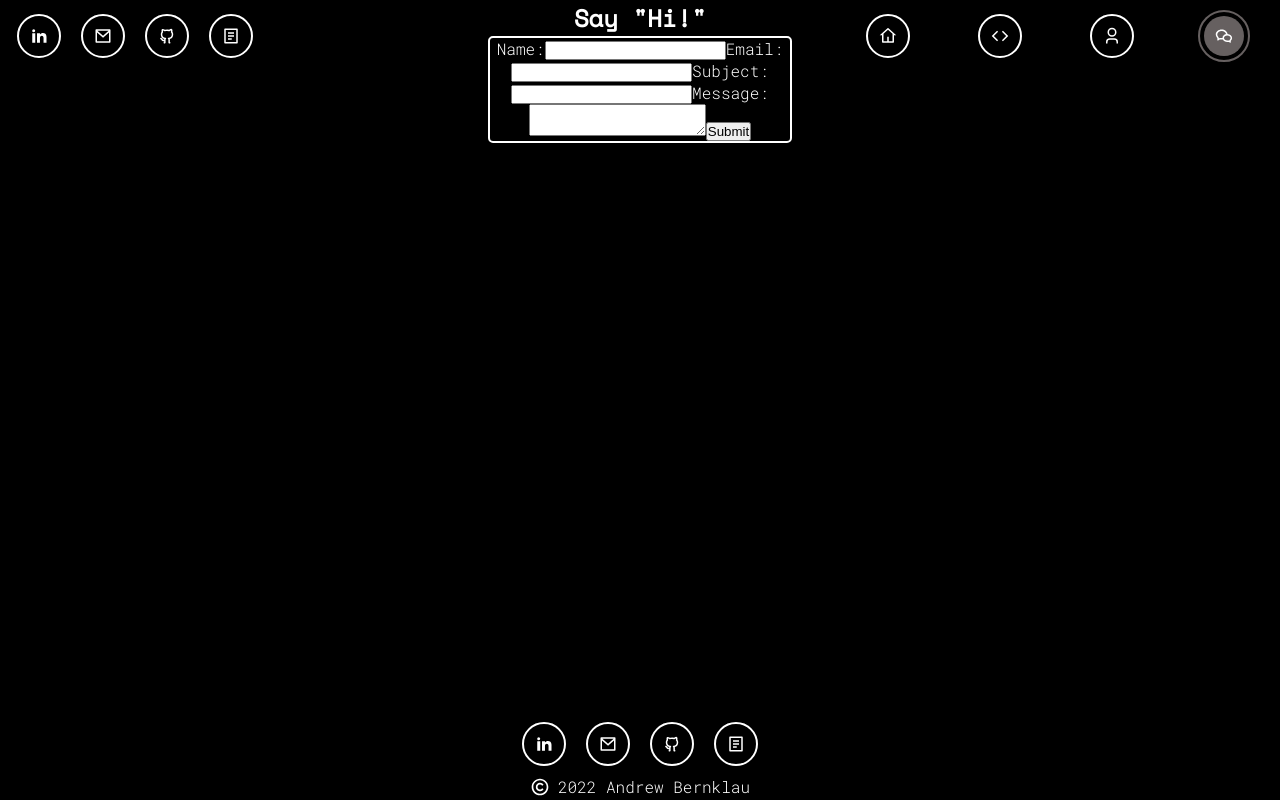
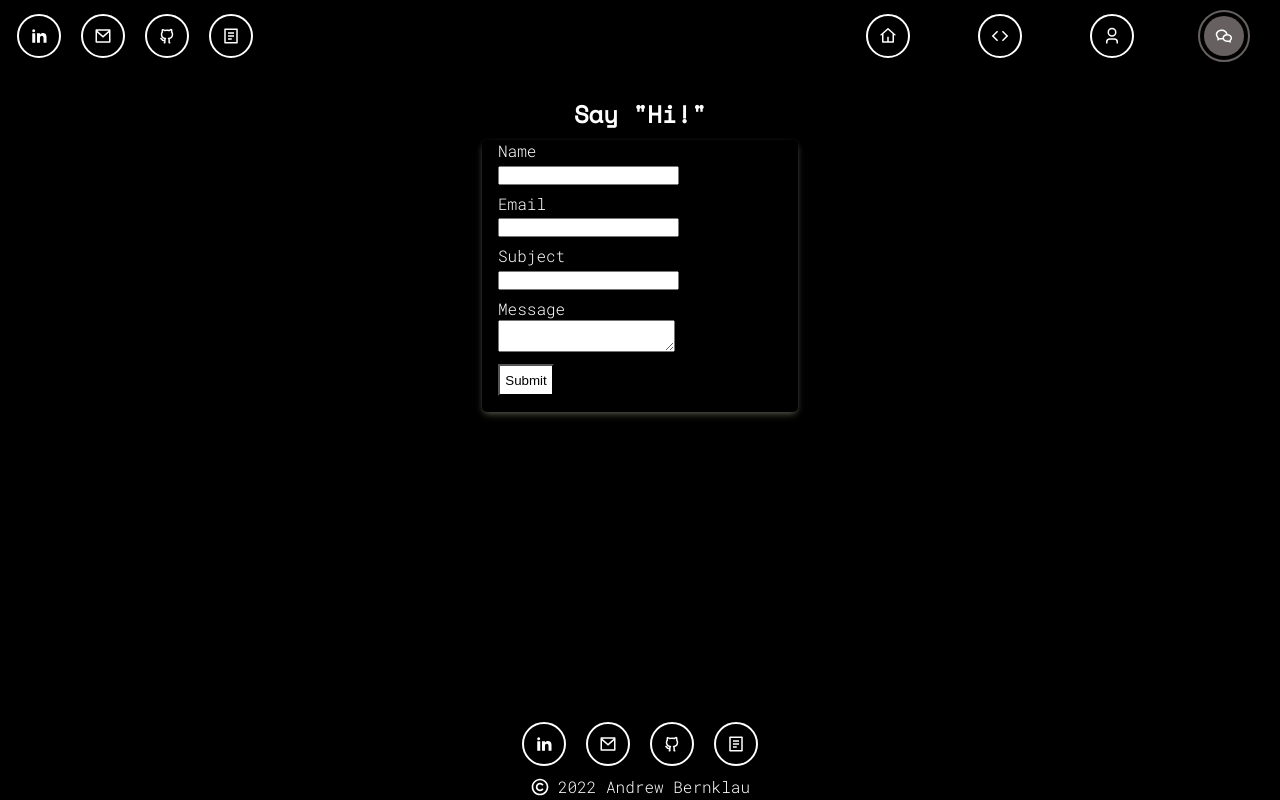
Before and after one commit to abernklau1/portfolio, a React (Create React App) app: page /contact in a window 1280 px wide. Built offline with nearby package versions, Linux system fonts and the light colour scheme.

Commit message:
Organizing and styling of contact form

```diff
--- a/src/components/ContactForm.js
+++ b/src/components/ContactForm.js
@@ -26,20 +26,22 @@ const ContactForm = () => {
   return (
     <section className="form-container">
       <form action="mailto:andrewbernklau98@gmail.com">
-        <InputLabel for="name">Name:</InputLabel>
+        <InputLabel for="name">Name</InputLabel>
         <FormInput name="name" value={values.name} onChange={handleChange} />
-        <InputLabel for="email">Email:</InputLabel>
+        <InputLabel for="email">Email</InputLabel>
         <FormInput name="email" value={values.email} onChange={handleChange} />
-        <InputLabel for="subject">Subject:</InputLabel>
+        <InputLabel for="subject">Subject</InputLabel>
         <FormInput
           name="subject"
           value={values.subject}
           onChange={handleChange}
         />
-        <InputLabel for="message">Message:</InputLabel>
-        <textarea name="message" value={values.message} onChange={handleChange}>
-          Type here...
-        </textarea>
+        <InputLabel for="message">Message</InputLabel>
+        <textarea
+          name="message"
+          value={values.message}
+          onChange={handleChange}
+        ></textarea>
         <button type="submit" onClick={handleSubmit}>
           Submit
         </button>
--- a/src/index.scss
+++ b/src/index.scss
@@ -1,6 +1,7 @@
 @import url("https://fonts.googleapis.com/css2?family=Roboto+Mono:wght@300&family=Space+Mono&display=swap");
 
-$box-shadow-1: rgba(0, 0, 0, 0.35) 0px 5px 15px;
+$box-shadow-1: rgba(205, 205, 152, 0.25) 0px 4px 10px -2px,
+rgba(255, 255, 255, 0.3) 0px 2px 6px -2px;
 $box-shadow-2: rgba(100, 100, 111, 0.2) 0px 7px 29px 0px;
 $box-shadow-3: rgba(0, 0, 0, 0.24) 0px 3px 8px;
 $box-shadow-4: rgba(60, 64, 67, 0.3) 0px 1px 2px 0px,
@@ -72,7 +73,7 @@ button {
 }
 
 .content-container {
-  padding-bottom: $footer-separator;
+  padding: $footer-separator 0;
 }
 
 .icons {
@@ -155,11 +156,32 @@ a.active {
 
 // Contact
 
-.form-container{
-  border: 2px solid #fff;
+.form-container {
   border-radius: 5px;
   width: 300px;
   margin: auto;
+  text-align: left;
+  padding: 0 0 .5rem 1rem;
+  box-shadow: $box-shadow-1;
+
+  label {
+    display: block;
+    margin: .5rem 0 .1rem;
+  }
+
+  button {
+    display: block;
+    margin: .5rem 0;
+    width: 3.5rem;
+    height: 2rem;
+    background: white;
+    &:hover {
+      box-shadow: rgba(205, 205, 137, 0.25) 0px 50px 100px -20px, rgba(255, 255, 255, 0.3) 0px 30px 60px -30px, rgba(245, 218, 191, 0.35) 0px -2px 6px 0px;;
+    }
+    &:active {
+      box-shadow: none;
+    }
+  }
 }
 
 // Footer
--- a/src/pages/Projects.js
+++ b/src/pages/Projects.js
@@ -18,7 +18,7 @@ const Projects = ({ className }) => {
 const Wrapper = styled.section`
   color: #fff;
   text-align: left;
-  padding: 5rem 0 0 2rem;
+  padding-left: 2rem;
   .projects-container {
     margin: 10px 0;
     display: flex;
```
